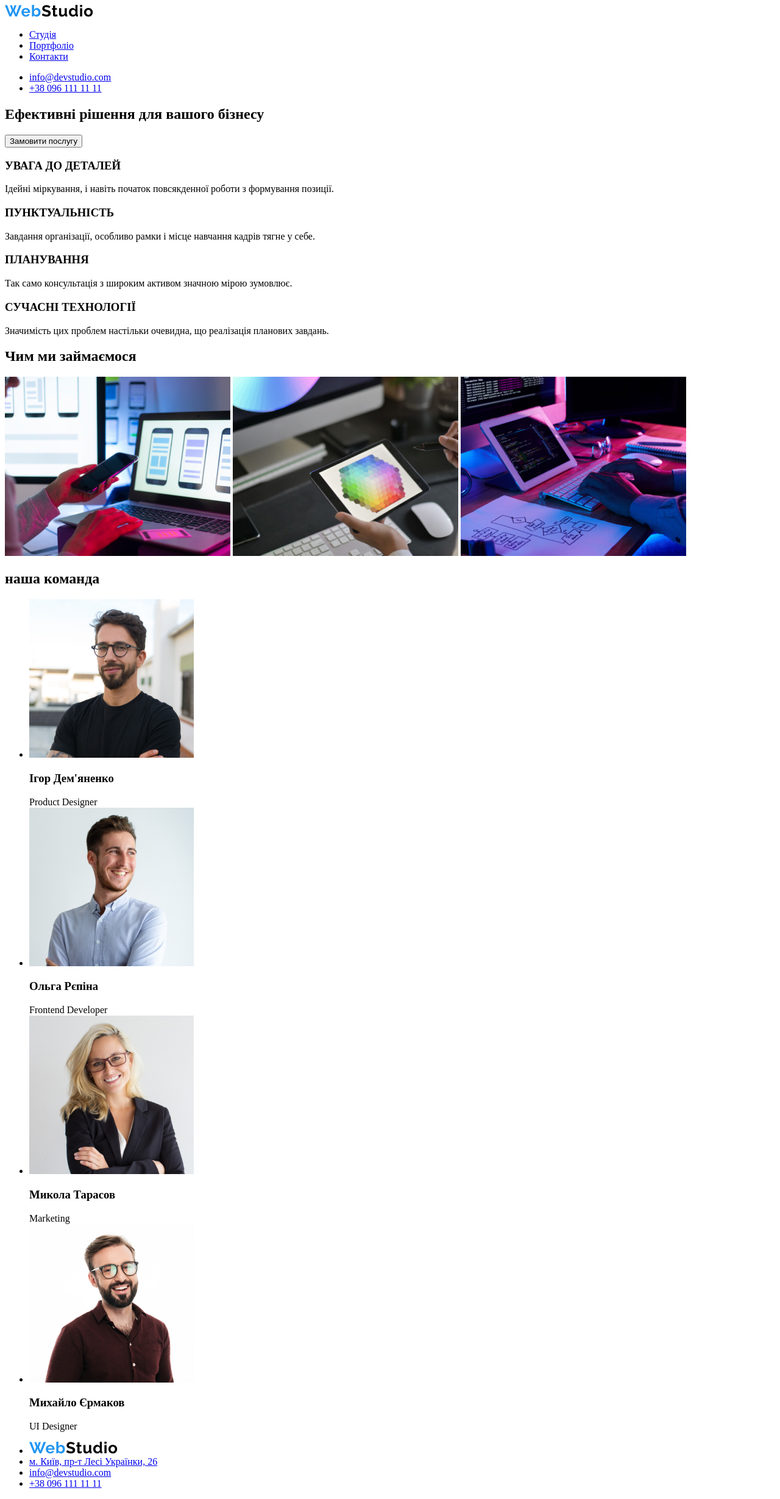
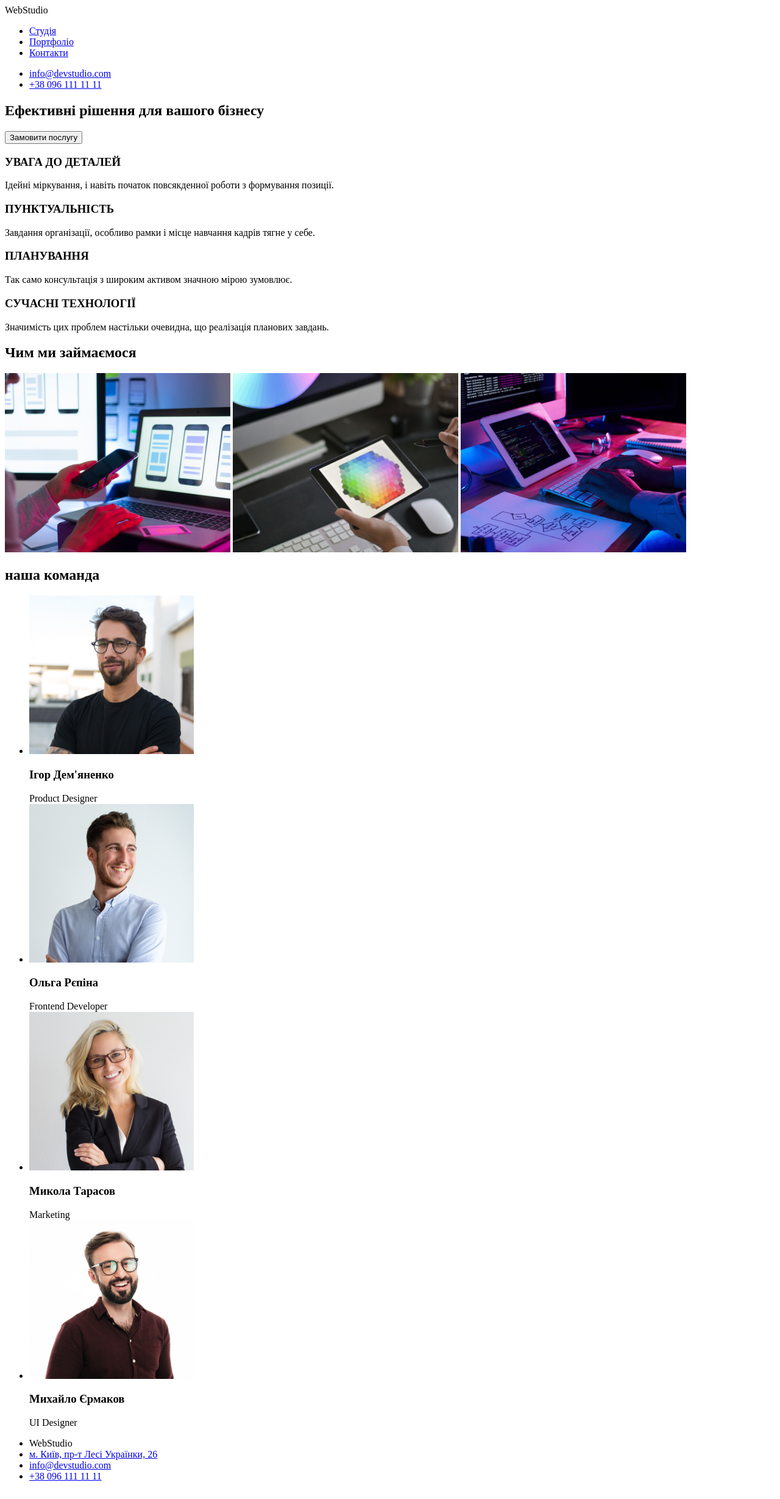
Before and after one commit to kirushamatvieiev008/figmarepository, a plain HTML site: page figma2.html in a window 1280 px wide. Shown: the whole page at 61% size. Drawn offline with Linux system fonts and the light colour scheme.

Commit message:
Update figma2.html

```diff
--- a/figma2.html
+++ b/figma2.html
@@ -8,7 +8,7 @@
   <body>
     <header>
       <nav>
-        <img src="photo/WebStudio.jpg" alt="фото логотипу">
+        <span>WebStudio</span>
         <ul>
           <li><a href="#">Студія</a></li>
           <li><a href="#">Портфоліо</a></li>
@@ -87,7 +87,7 @@
     <footer>
       <section>
         <ul>
-          <li><img src="photo/WebStudio.jpg" alt="фото логотипу"></li>
+          <li><span>WebStudio</span></li>
           <li>
             <a
               href="https://www.google.com/maps/place/%D0%B1%D1%83%D0%BB%D1%8C%D0%B2%D0%B0%D1%80+%D0%9B%D0%B5%D1%81%D1%96+%D0%A3%D0%BA%D1%80%D0%B0%D1%97%D0%BD%D0%BA%D0%B8,+26,+%D0%9A%D0%B8%D1%97%D0%B2,+02000/@50.4265807,30.5383858,17z/data=!3m1!4b1!4m6!3m5!1s0x40d4cf0e033ecbe9:0x57a4dffefec77da0!8m2!3d50.4265807!4d30.5383858!16s%2Fg%2F1tctq5jv?entry=ttu"
```
